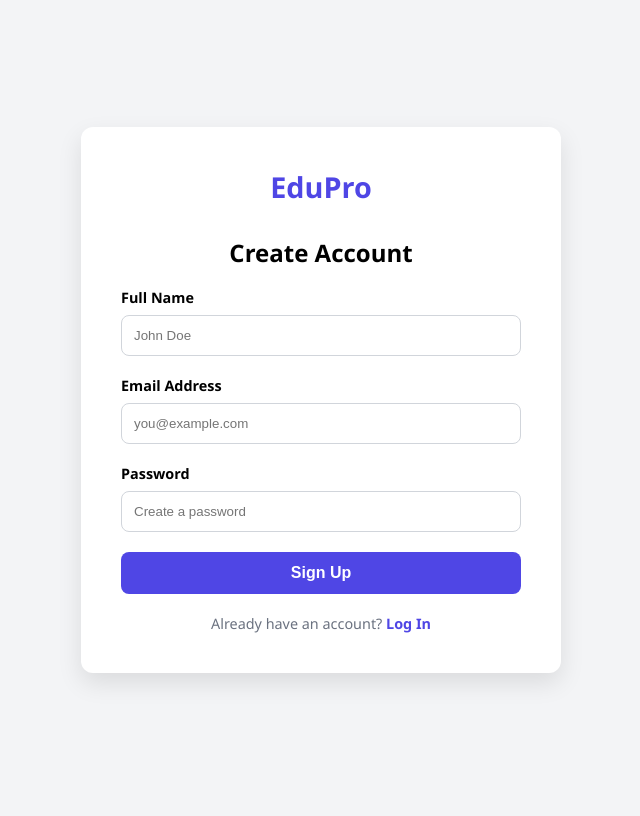
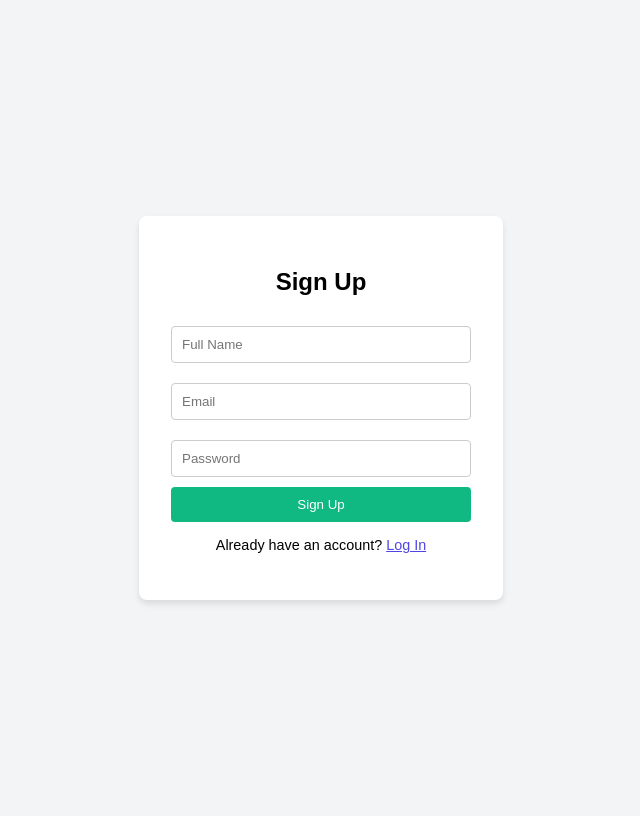
Before and after one commit to ImanuelRava/genai-edu, a Flask app: page /signin in a window 1280 px wide. Shown: the whole page, without its empty margins (319-959 px from the left). Before the commit the page ends 683 px from the top, so only its background shows below. Run offline with Flask 3, Linux system fonts and the light colour scheme.

Commit message:
modified:   api/index.py modified:   templates/index.html modified:   templates/login.html modified:   templates/signin.html

```diff
--- a/api/index.py
+++ b/api/index.py
@@ -1,9 +1,14 @@
-# api/index.py
-from flask import Flask, render_template, send_file, session, request, jsonify
+from flask import Flask, render_template, session, request, jsonify
 import os
 
-template_dir = os.path.abspath('../templates')
-static_dir = os.path.abspath('../static')
+# --- ROBUST PATH CONFIGURATION ---
+# This finds the location of THIS file and goes up one level to find templates/static
+CURRENT_FILE_DIR = os.path.dirname(os.path.abspath(__file__))
+ROOT_DIR = os.path.dirname(CURRENT_FILE_DIR)
+
+template_dir = os.path.join(ROOT_DIR, 'templates')
+# We define static_dir even if empty, to prevent errors if you add files later
+static_dir = os.path.join(ROOT_DIR, 'static')
 
 app = Flask(__name__, template_folder=template_dir, static_folder=static_dir)
 app.secret_key = 'your_secret_key_here'
@@ -34,6 +39,7 @@ def api_login():
     email = data.get('email')
     password = data.get('password')
 
+    # MOCK LOGIN: Accepts any non-empty email/password
     if email and password:
         session['user'] = email
         return jsonify({"status": "success", "message": "Logged in via Python"})
@@ -43,8 +49,12 @@ def api_login():
 @app.route('/api/register', methods=['POST'])
 def api_register():
     data = request.json
-    session['user'] = data.get('email')
-    return jsonify({"status": "success", "message": "Registered via Python"})
+    # MOCK REGISTER: Accepts any data
+    if data.get('email'):
+        session['user'] = data.get('email')
+        return jsonify({"status": "success", "message": "Registered via Python"})
+    else:
+        return jsonify({"status": "error", "message": "Registration failed"}), 400
 
 @app.route('/api/logout')
 def api_logout():
--- a/templates/signin.html
+++ b/templates/signin.html
@@ -5,62 +5,63 @@
     <meta name="viewport" content="width=device-width, initial-scale=1.0">
     <title>Sign Up - EduPro</title>
     <style>
-        :root { --primary-color: #4F46E5; --bg-color: #F3F4F6; --white: #ffffff; --error: #EF4444; --success: #10B981; }
-        body { font-family: 'Segoe UI', sans-serif; background: var(--bg-color); display: flex; justify-content: center; align-items: center; min-height: 100vh; margin: 0; }
-        .auth-container { background: var(--white); padding: 40px; border-radius: 12px; box-shadow: 0 10px 25px rgba(0,0,0,0.1); width: 100%; max-width: 400px; text-align: center; }
-        .logo { font-size: 1.8rem; font-weight: 800; color: var(--primary-color); text-decoration: none; display: inline-block; margin-bottom: 10px; }
-        .form-group { margin-bottom: 20px; text-align: left; }
-        label { display: block; margin-bottom: 8px; font-weight: 600; font-size: 0.9rem; }
-        input { width: 100%; padding: 12px; border: 1px solid #D1D5DB; border-radius: 8px; box-sizing: border-box; }
-        button { width: 100%; padding: 12px; background: var(--primary-color); color: white; border: none; border-radius: 8px; font-size: 1rem; font-weight: 600; cursor: pointer; }
-        .switch-text { margin-top: 20px; font-size: 0.9rem; color: #6B7280; }
-        .switch-link { color: var(--primary-color); font-weight: 600; text-decoration: none; }
-        .message { margin-top: 15px; padding: 10px; border-radius: 8px; font-size: 0.9rem; display: none; }
-        .message.error { background: #FEF2F2; color: var(--error); display: block; }
-        .message.success { background: #ECFDF5; color: var(--success); display: block; }
+        body { font-family: sans-serif; display: flex; justify-content: center; align-items: center; height: 100vh; background-color: #f3f4f6; }
+        .signin-box { background: white; padding: 2rem; border-radius: 8px; box-shadow: 0 4px 6px rgba(0,0,0,0.1); width: 300px; }
+        input { width: 100%; padding: 10px; margin: 10px 0; border: 1px solid #ccc; border-radius: 4px; box-sizing: border-box; }
+        button { width: 100%; padding: 10px; background-color: #10B981; color: white; border: none; border-radius: 4px; cursor: pointer; }
+        button:hover { background-color: #059669; }
+        .error { color: red; font-size: 0.9rem; margin-bottom: 10px; display: none; }
     </style>
 </head>
 <body>
-    <div class="auth-container">
-        <a href="/" class="logo">EduPro</a>
-        <h2>Create Account</h2>
-        <form id="registerForm">
-            <div class="form-group"><label>Full Name</label><input type="text" id="reg-name" required placeholder="John Doe"></div>
-            <div class="form-group"><label>Email Address</label><input type="email" id="reg-email" required placeholder="you@example.com"></div>
-            <div class="form-group"><label>Password</label><input type="password" id="reg-password" required placeholder="Create a password"></div>
-            <button type="submit">Sign Up</button>
-        </form>
-        <div id="message" class="message"></div>
-        <div class="switch-text">Already have an account? <a href="/login" class="switch-link">Log In</a></div>
+    <div class="signin-box">
+        <h2 style="text-align: center;">Sign Up</h2>
+        <div id="error-msg" class="error"></div>
+        <input type="text" id="name" placeholder="Full Name" required>
+        <input type="email" id="email" placeholder="Email" required>
+        <input type="password" id="password" placeholder="Password" required>
+        <button onclick="handleRegister()">Sign Up</button>
+        <p style="text-align: center; margin-top: 15px; font-size: 0.9rem;">
+            Already have an account? <a href="/login" style="color: #4F46E5;">Log In</a>
+        </p>
     </div>
+
     <script>
-        document.getElementById('registerForm').addEventListener('submit', async function(e) {
-            e.preventDefault();
-            const name = document.getElementById('reg-name').value;
-            const email = document.getElementById('reg-email').value;
-            const password = document.getElementById('reg-password').value;
-            const messageBox = document.getElementById('message');
+        async function handleRegister() {
+            const name = document.getElementById('name').value;
+            const email = document.getElementById('email').value;
+            const password = document.getElementById('password').value;
+            const errorDiv = document.getElementById('error-msg');
 
-            // Send to Python API
+            try {
                 const response = await fetch('/api/register', {
                     method: 'POST',
                     headers: { 'Content-Type': 'application/json' },
                     body: JSON.stringify({ name, email, password })
                 });
+
                 const data = await response.json();
 
-            if (data.status === "success") {
-                // Save locally for UI
+                if (data.status === 'success') {
+                    // 1. Set current user identifier
                     localStorage.setItem('currentUser', email);
-                localStorage.setItem(email, JSON.stringify({ name, email, password }));
-                messageBox.textContent = "Account created! Redirecting...";
-                messageBox.className = "message success";
-                setTimeout(() => window.location.href = "/", 1500);
+
+                    // 2. Save user details
+                    const userData = { name: name, email: email };
+                    localStorage.setItem(email, JSON.stringify(userData));
+
+                    // 3. Redirect home
+                    window.location.href = '/';
                 } else {
-                messageBox.textContent = "Error registering account.";
-                messageBox.className = "message error";
+                    errorDiv.style.display = 'block';
+                    errorDiv.innerText = data.message;
                 }
-        });
+            } catch (err) {
+                console.error(err);
+                errorDiv.style.display = 'block';
+                errorDiv.innerText = "Something went wrong.";
+            }
+        }
     </script>
 </body>
 </html>
```
Also changed, not shown: templates/index.html (+30 -9 lines), templates/login.html (+40 -40 lines). Lines whose indentation alone changed are shown as unchanged.
